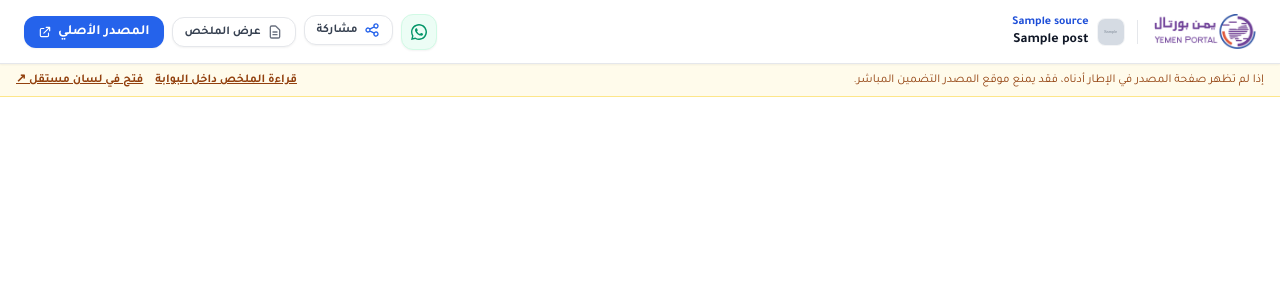
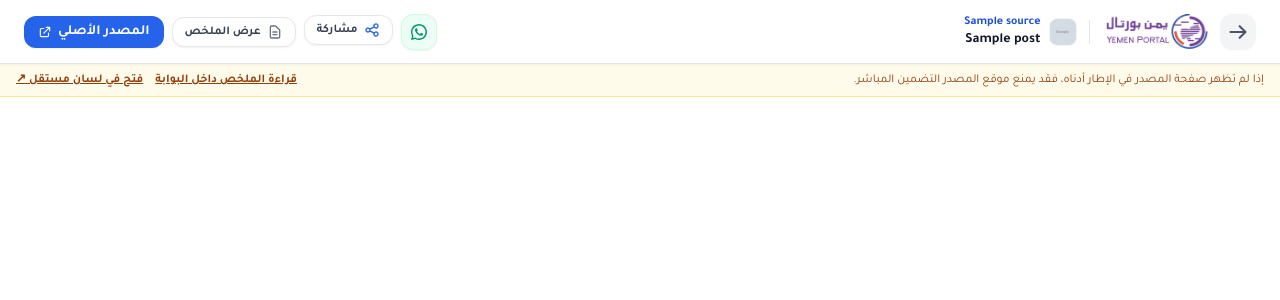
Before and after one commit to wsaqaf/yemenportal, a Django app: page /posts/1/ in a window 1280 px wide. Shown: the top 300 px of the page. Run offline with Django 4.2, Linux system fonts and the light colour scheme; tables that the repository leaves empty hold one stand-in row (values such as "Sample post"); grey boxes marked "Sample" are stand-in pictures; parts of the project's set-up code (start-up, migrations or seed data) failed here and were passed over; some libraries are stand-ins or nearby versions.

Commit message:
feat: Add back button arrow icon in top header of article view

```diff
--- a/templates/posts/post_detail.html
+++ b/templates/posts/post_detail.html
@@ -26,7 +26,15 @@
     <!-- Top Navigation / Reader Header -->
     <header class="h-16 bg-white border-b border-gray-200 shadow-sm flex items-center justify-between px-3 sm:px-6 z-30 flex-shrink-0">
         <!-- Right: Brand Logo & Source Info -->
-        <div class="flex items-center gap-3 overflow-hidden">
+        <div class="flex items-center gap-2 sm:gap-3 overflow-hidden">
+            <!-- Back to Previous Page Button -->
+            <button type="button" onclick="handleGoBack()" title="العودة للصفحة السابقة" aria-label="العودة للصفحة السابقة"
+                    class="flex items-center justify-center w-8 h-8 sm:w-9 sm:h-9 rounded-xl bg-gray-100 hover:bg-gray-200 text-gray-700 hover:text-gray-900 transition flex-shrink-0 shadow-xs cursor-pointer group">
+                <svg class="w-4 h-4 sm:w-5 sm:h-5 text-gray-600 group-hover:text-gray-900 transition-transform group-hover:translate-x-0.5" fill="none" stroke="currentColor" viewBox="0 0 24 24">
+                    <path stroke-linecap="round" stroke-linejoin="round" stroke-width="2.5" d="M14 5l7 7m0 0l-7 7m7-7H3"/>
+                </svg>
+            </button>
+
             <a href="{% url 'home' %}" class="flex items-center flex-shrink-0 hover:opacity-90 transition pl-1" title="يمن بورتال">
                 <img referrerpolicy="no-referrer" src="{% static 'logo.png' %}" class="h-8 sm:h-9 w-auto object-contain" alt="يمن بورتال">
             </a>
@@ -303,6 +311,14 @@
             }
         }
 
+        function handleGoBack() {
+            if (document.referrer && document.referrer.includes(window.location.host)) {
+                window.history.back();
+            } else {
+                window.location.href = "{% url 'home' %}";
+            }
+        }
+
         function toggleView() {
             currentMode = (currentMode === 'iframe') ? 'summary' : 'iframe';
             updateUI();
```
